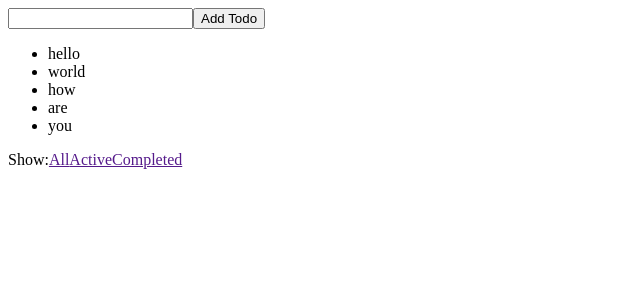
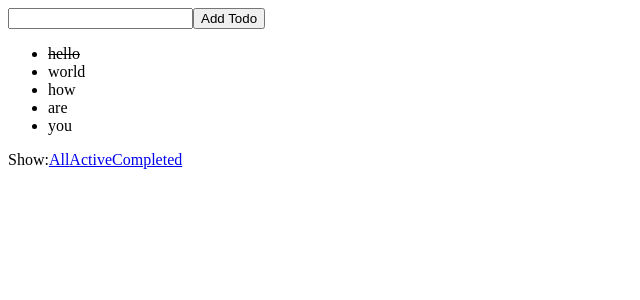
Before and after one commit to futantan/ReactTrainingDemos, a React (Create React App) app: page / in a window 1280 px wide. Shown: the top 300 px of the page, without its empty margins (0-640 px from the left). Built offline with nearby package versions, Linux system fonts and the light colour scheme.

Commit message:
ADD List & Item event

```diff
--- /dev/null
+++ b/src/App.css
@@ -0,0 +1,3 @@
+.cross-line {
+  text-decoration: line-through;
+}
--- a/src/App.js
+++ b/src/App.js
@@ -1,4 +1,5 @@
 import React, { Component } from 'react';
+import './App.css'
 
 const fakeData = {
   items: [
@@ -8,7 +9,6 @@ const fakeData = {
     { content: 'are', status: 'active' },
     { content: 'you', status: 'active' },
   ],
-  filter: 'all',
 };
 
 const TextFieldSubmit = (props) => (
@@ -20,30 +20,75 @@ const TextFieldSubmit = (props) => (
 
 const List = (props) => (
   <ul>
-    {props.items.map((item) => <Item content={item.content}/>)}
+    {
+      props.items.map((item, index) => <Item
+        className={item.status === 'completed' ? 'cross-line' : ''}
+        key={index}
+        content={item.content}/>
+      )
+    }
   </ul>
 );
 
 const Item = (props) => (
-  <li>{props.content}</li>
+  <li className={props.className}>{props.content}</li>
 );
 
-const Filter = (props) => (
-  <div>
-    <span>Show:</span>
-    <a href="">All</a>
-    <a href="">Active</a>
-    <a href="">Completed</a>
-  </div>
-);
+class FilterContainer extends React.Component {
+  render() {
+    return (
+      <Filter
+        title="Show:"
+        filters={[
+          { msg: 'All', condition: 'all' },
+          { msg: 'Active', condition: 'active' },
+          { msg: 'Completed', condition: 'completed' },
+        ]}
+        onFilterClick={(evt, condition) => {
+          evt.preventDefault();
+          this.props.onFilterConditionChange(condition);
+        }}
+      />
+    )
+  }
+}
+
+const Filter = (props) => {
+  return (
+    <div>
+      <span>{props.title}</span>
+      {
+        props.filters.map((filter, index) => (
+          <a
+            key={index}
+            href="#"
+            onClick={(evt) => props.onFilterClick(evt, filter.condition)}
+          >
+            {filter.msg}
+          </a>
+        ))
+      }
+    </div>
+  )
+};
 
 class App extends Component {
+  state = {
+    filter: 'all',
+  };
+
   render() {
     return (
       <div>
         <TextFieldSubmit/>
-        <List items={fakeData.items}/>
-        <Filter/>
+        <List
+          items={
+            fakeData.items.filter((item) => (this.state.filter === 'all') ? true : item.status === this.state.filter)
+          }
+        />
+        <FilterContainer
+          onFilterConditionChange={ (condition) => this.setState({ filter: condition })}
+        />
       </div>
     );
   }
```
